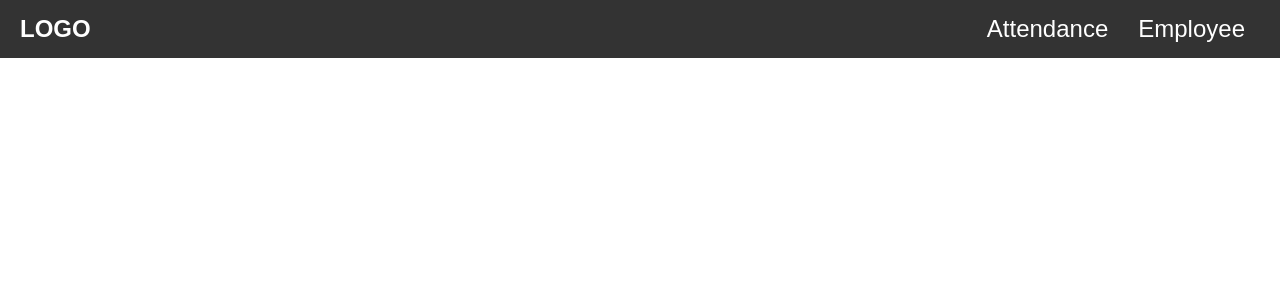
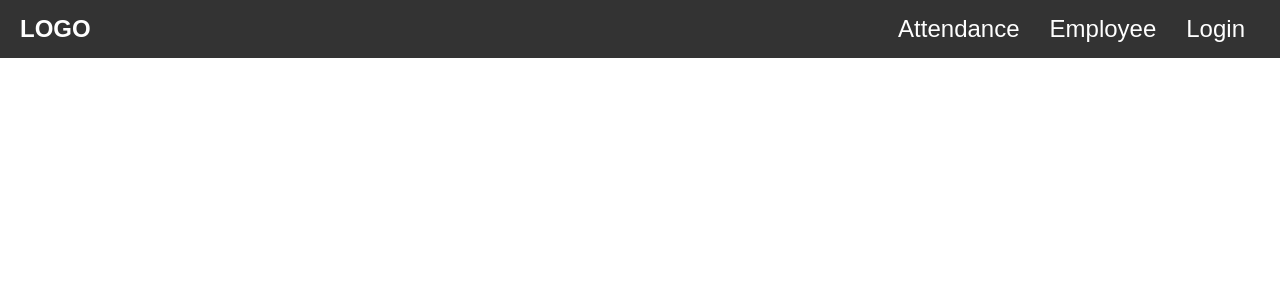
Before and after one commit to danilomattei/firma, a Django app: page /index/login in a window 1280 px wide. Shown: the top 300 px of the page. Run offline with Django 5.2, Linux system fonts and the light colour scheme; some web fonts are replaced.

Commit message:
Login do navbaru

```diff
--- a/dochazka/templates/dochazka/layout.html
+++ b/dochazka/templates/dochazka/layout.html
@@ -20,6 +20,9 @@
         <li>
           <a href="{% url 'employee' %}">Employee</a>
         </li>
+        <li>
+          <a href="{% url 'login' %}">Login</a>
+        </li>
       </ul>
     </nav>
     <div class="content"></div>
```
